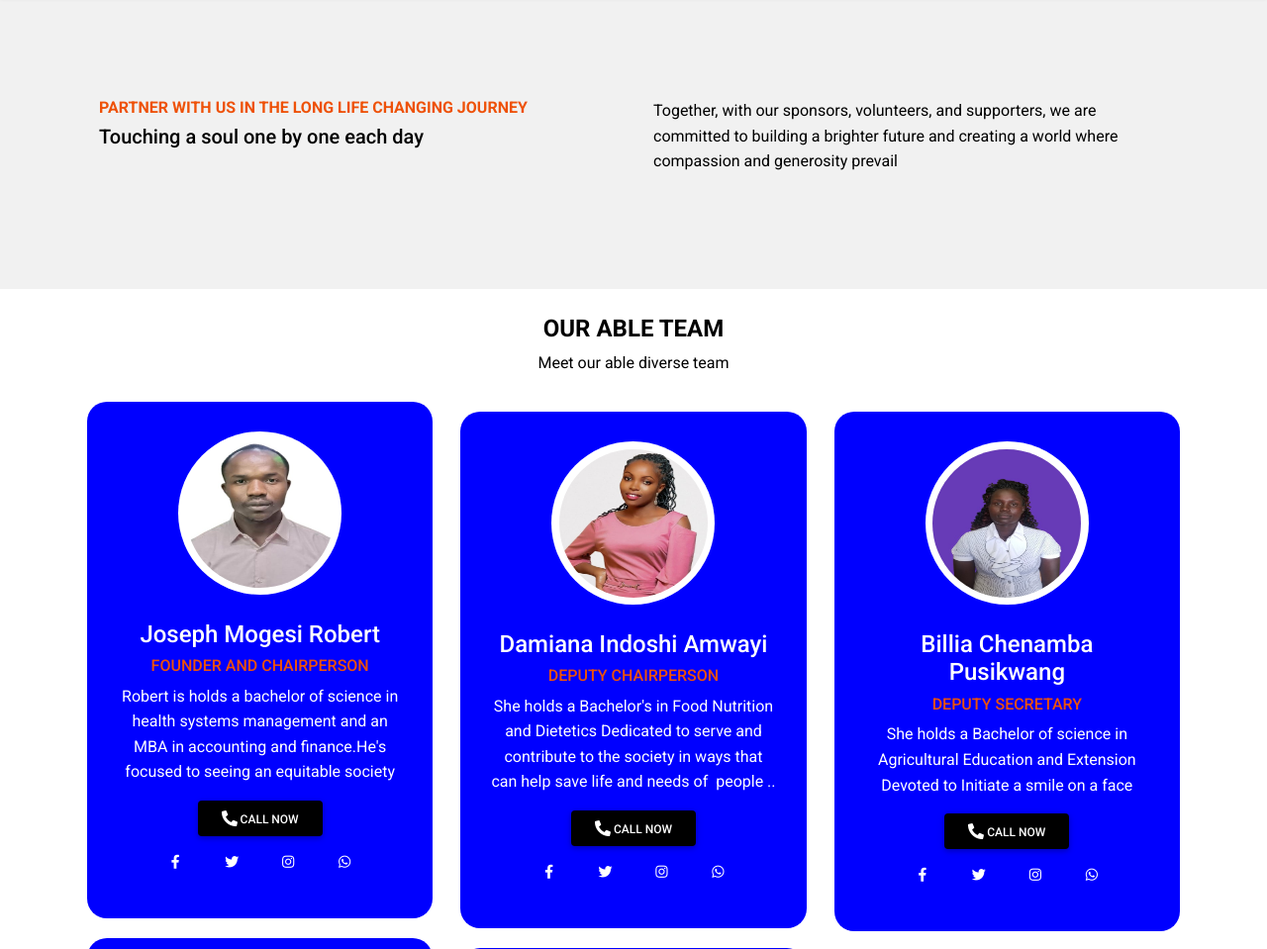
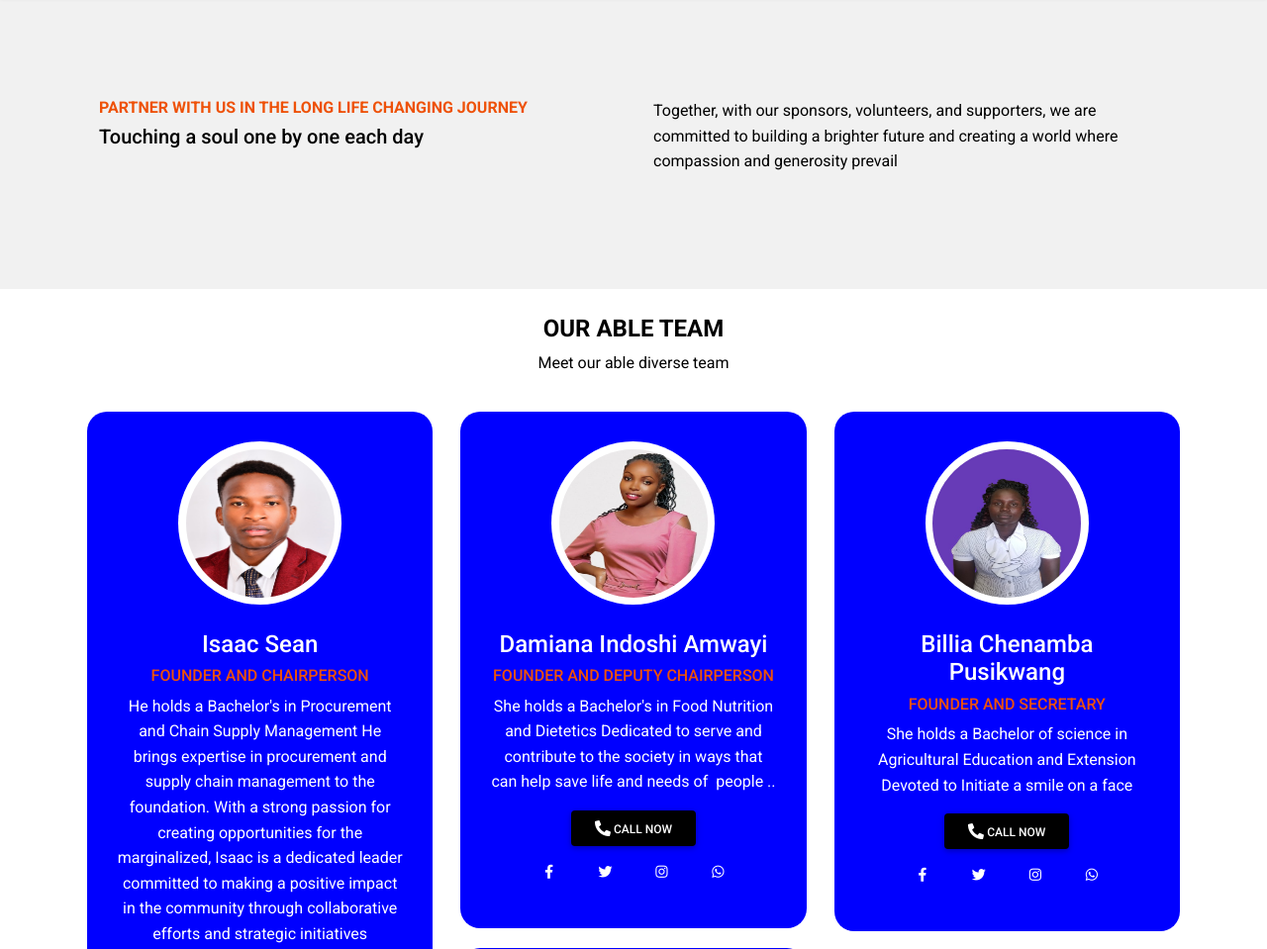
Before and after one commit to Pelusharaz/Beacon-of-Compassion, a PHP site: page /partner.php in a window 1280 px wide; the page is wider, and only the part inside the window is pictured. Shown: the part 717-1676 px from the top of that part at 99% size. Run offline with PHP 8.4, Linux system fonts and the light colour scheme.

Commit message:
29th June 24

```diff
--- a/Site/partner.php
+++ b/Site/partner.php
@@ -231,7 +231,32 @@ if (isset($_POST['partnermsg'])) {
       <div class="row">
         <div class="column">
 
-          <div class="blog" style="margin:10px 10px 0px 10px;padding:30px;text-align:center;center;border-radius:20px;background-color:blue;color:white;">
+         <div class="blog" style="margin:20px 10px 0px 10px;padding:30px;text-align:center;center;border-radius:20px;background-color:blue;color:white;">
+          <div class="profile"style="border-radius:50%;width: 165px; height: 165px;background-color:white;margin-left:auto;margin-right:auto;display:block;"><img src="img/staff/Sean-Isaac.jpg" alt="profile" style="border-radius:50%;width: 150px; height: 150px;"></div>
+           <br>
+           <div class="Blog-title"><h4>Isaac Sean</h4></div>
+           <div class="Blog-title"><h6 style="color:rgb(238, 81, 8);">FOUNDER AND CHAIRPERSON</h6></div>
+           <div class="info"style="margin-left:0px;width:100%;">
+             <p>
+                He holds a Bachelor's in Procurement and Chain Supply Management
+                He brings expertise in procurement and supply chain management to the foundation.
+                With a strong passion for creating opportunities for the marginalized, Isaac is a dedicated
+                leader committed to making a positive impact in the community through collaborative efforts
+                and strategic initiatives
+             </p>
+             <a class="btn blogbtn" role="button" href="tel: 0719411322"><i class="fa fa-phone fa-flip-horizontal fa-lg" ></i> Call Now</a>
+           </div>
+             <!-- Facebook -->
+             <a class="btn btn-link btn-floating btn-lg m-1" href="https://www.facebook.com/profile.php?id=100064267020188" target="_blank" role="button" data-mdb-ripple-color="dark" style="color:white;"><i class="fab fa-facebook-f"></i></a>
+             <!-- Twitter -->
+             <a class="btn btn-link btn-floating btn-lg m-1" href="https://twitter.com/GoldenchanceLtd" target="_blank" role="button" data-mdb-ripple-color="dark" style="color:white;"><i class="fab fa-twitter"></i></a>
+             <!-- Instagram -->
+             <a class="btn btn-link btn-floating btn-lg m-1" href="https://www.instagram.com/goldenchancerealestatelimited/" target="_blank" role="button" data-mdb-ripple-color="dark" style="color:white;"><i class="fab fa-instagram"></i></a>
+             <!-- whatsapp -->
+             <a class="btn btn-link btn-floating btn-lg m-1" href="https://wa.me/+254796526231" target="_blank" role="button" data-mdb-ripple-color="dark" style="color:white;"><i class="fab fa-whatsapp"></i></a>
+            </div>
+
+          <!-- <div class="blog" style="margin:10px 10px 0px 10px;padding:30px;text-align:center;center;border-radius:20px;background-color:blue;color:white;">
           <div class="profile"style="border-radius:50%;width: 165px; height: 165px;background-color:white;margin-left:auto;margin-right:auto;display:block;"><img src="img/staff/Robert-mogesi.jpg" alt="profile" style="border-radius:50%;width: 150px; height: 150px;"></div>
            <br>
            <div class="Blog-title"><h4>Joseph Mogesi Robert</h4></div>
@@ -243,6 +268,34 @@ if (isset($_POST['partnermsg'])) {
              </p>
              <a class="btn blogbtn" role="button" href="tel: 0719411322"><i class="fa fa-phone fa-flip-horizontal fa-lg" ></i> Call Now</a>
            </div>
+
+             <a class="btn btn-link btn-floating btn-lg m-1" href="https://www.facebook.com/profile.php?id=100064267020188" target="_blank" role="button" data-mdb-ripple-color="dark" style="color:white;"><i class="fab fa-facebook-f"></i></a>
+
+             <a class="btn btn-link btn-floating btn-lg m-1" href="https://twitter.com/GoldenchanceLtd" target="_blank" role="button" data-mdb-ripple-color="dark" style="color:white;"><i class="fab fa-twitter"></i></a>
+
+             <a class="btn btn-link btn-floating btn-lg m-1" href="https://www.instagram.com/goldenchancerealestatelimited/" target="_blank" role="button" data-mdb-ripple-color="dark" style="color:white;"><i class="fab fa-instagram"></i></a>
+
+             <a class="btn btn-link btn-floating btn-lg m-1" href="https://wa.me/+254796526231" target="_blank" role="button" data-mdb-ripple-color="dark" style="color:white;"><i class="fab fa-whatsapp"></i></a>
+          </div> -->
+
+
+
+        </div>
+        <div class="column">
+
+         <div class="blog" style="margin:20px 10px 0px 10px;padding:30px;text-align:center;center;border-radius:20px;background-color:blue;color:white;">
+          <div class="profile"style="border-radius:50%;width: 165px; height: 165px;background-color:white;margin-left:auto;margin-right:auto;display:block;"><img src="img/staff/Damiana-indoshi.jpg" alt="profile" style="border-radius:50%;width: 150px; height: 150px;"></div>
+           <br>
+           <div class="Blog-title"><h4>Damiana Indoshi Amwayi</h4></div>
+           <div class="Blog-title"><h6 style="color:rgb(238, 81, 8);">FOUNDER AND DEPUTY CHAIRPERSON</h6></div>
+           <div class="info"style="margin-left:0px;width:100%;">
+             <p>
+               She holds a Bachelor's in Food Nutrition and Dietetics
+               Dedicated to serve and contribute to the society in ways that can help save life and
+               needs of  people ..
+             </p>
+             <a class="btn blogbtn" role="button" href="tel: 0719411322"><i class="fa fa-phone fa-flip-horizontal fa-lg" ></i> Call Now</a>
+           </div>
              <!-- Facebook -->
              <a class="btn btn-link btn-floating btn-lg m-1" href="https://www.facebook.com/profile.php?id=100064267020188" target="_blank" role="button" data-mdb-ripple-color="dark" style="color:white;"><i class="fab fa-facebook-f"></i></a>
              <!-- Twitter -->
@@ -251,10 +304,10 @@ if (isset($_POST['partnermsg'])) {
              <a class="btn btn-link btn-floating btn-lg m-1" href="https://www.instagram.com/goldenchancerealestatelimited/" target="_blank" role="button" data-mdb-ripple-color="dark" style="color:white;"><i class="fab fa-instagram"></i></a>
              <!-- whatsapp -->
              <a class="btn btn-link btn-floating btn-lg m-1" href="https://wa.me/+254796526231" target="_blank" role="button" data-mdb-ripple-color="dark" style="color:white;"><i class="fab fa-whatsapp"></i></a>
-          </div>
+            </div>
 
           <div class="blog" style="margin:20px 10px 0px 10px;padding:30px;text-align:center;center;border-radius:20px;background-color:blue;color:white;">
-          <div class="profile"style="border-radius:50%;width: 165px; height: 165px;background-color:white;margin-left:auto;margin-right:auto;display:block;"><img src="img/staff/Steve-odongo.jpg" alt="profile" style="border-radius:50%;width: 150px; height: 150px;"></div>
+          <div class="profile"style="border-radius:50%;width: 165px; height: 165px;background-color:white;margin-left:auto;margin-right:auto;display:block;"><img src="img/staff/Steve-odongo-editted.jpg" alt="profile" style="border-radius:50%;width: 150px; height: 150px;"></div>
            <br>
            <div class="Blog-title"><h4>Steve Odongo</h4></div>
            <div class="Blog-title"><h6 style="color:rgb(238, 81, 8);">FOUNDER AND FINANCE DIRECTOR</h6></div>
@@ -277,56 +330,7 @@ if (isset($_POST['partnermsg'])) {
              <a class="btn btn-link btn-floating btn-lg m-1" href="https://wa.me/+254796526231" target="_blank" role="button" data-mdb-ripple-color="dark" style="color:white;"><i class="fab fa-whatsapp"></i></a>
             </div>
 
-        </div>
-        <div class="column">
 
-         <div class="blog" style="margin:20px 10px 0px 10px;padding:30px;text-align:center;center;border-radius:20px;background-color:blue;color:white;">
-          <div class="profile"style="border-radius:50%;width: 165px; height: 165px;background-color:white;margin-left:auto;margin-right:auto;display:block;"><img src="img/staff/Damiana-indoshi.jpg" alt="profile" style="border-radius:50%;width: 150px; height: 150px;"></div>
-           <br>
-           <div class="Blog-title"><h4>Damiana Indoshi Amwayi</h4></div>
-           <div class="Blog-title"><h6 style="color:rgb(238, 81, 8);">DEPUTY CHAIRPERSON</h6></div>
-           <div class="info"style="margin-left:0px;width:100%;">
-             <p>
-               She holds a Bachelor's in Food Nutrition and Dietetics
-               Dedicated to serve and contribute to the society in ways that can help save life and
-               needs of  people ..
-             </p>
-             <a class="btn blogbtn" role="button" href="tel: 0719411322"><i class="fa fa-phone fa-flip-horizontal fa-lg" ></i> Call Now</a>
-           </div>
-             <!-- Facebook -->
-             <a class="btn btn-link btn-floating btn-lg m-1" href="https://www.facebook.com/profile.php?id=100064267020188" target="_blank" role="button" data-mdb-ripple-color="dark" style="color:white;"><i class="fab fa-facebook-f"></i></a>
-             <!-- Twitter -->
-             <a class="btn btn-link btn-floating btn-lg m-1" href="https://twitter.com/GoldenchanceLtd" target="_blank" role="button" data-mdb-ripple-color="dark" style="color:white;"><i class="fab fa-twitter"></i></a>
-             <!-- Instagram -->
-             <a class="btn btn-link btn-floating btn-lg m-1" href="https://www.instagram.com/goldenchancerealestatelimited/" target="_blank" role="button" data-mdb-ripple-color="dark" style="color:white;"><i class="fab fa-instagram"></i></a>
-             <!-- whatsapp -->
-             <a class="btn btn-link btn-floating btn-lg m-1" href="https://wa.me/+254796526231" target="_blank" role="button" data-mdb-ripple-color="dark" style="color:white;"><i class="fab fa-whatsapp"></i></a>
-            </div>
-
-         <div class="blog" style="margin:20px 10px 0px 10px;padding:30px;text-align:center;center;border-radius:20px;background-color:blue;color:white;">
-          <div class="profile"style="border-radius:50%;width: 165px; height: 165px;background-color:white;margin-left:auto;margin-right:auto;display:block;"><img src="img/staff/Sean-Isaac.jpg" alt="profile" style="border-radius:50%;width: 150px; height: 150px;"></div>
-           <br>
-           <div class="Blog-title"><h4>Isaac Sean</h4></div>
-           <div class="Blog-title"><h6 style="color:rgb(238, 81, 8);">FOUNDER AND SECRETARY GENERAL</h6></div>
-           <div class="info"style="margin-left:0px;width:100%;">
-             <p>
-                He holds a Bachelor's in Procurement and Chain Supply Management
-                He brings expertise in procurement and supply chain management to the foundation.
-                With a strong passion for creating opportunities for the marginalized, Isaac is a dedicated
-                leader committed to making a positive impact in the community through collaborative efforts
-                and strategic initiatives
-             </p>
-             <a class="btn blogbtn" role="button" href="tel: 0719411322"><i class="fa fa-phone fa-flip-horizontal fa-lg" ></i> Call Now</a>
-           </div>
-             <!-- Facebook -->
-             <a class="btn btn-link btn-floating btn-lg m-1" href="https://www.facebook.com/profile.php?id=100064267020188" target="_blank" role="button" data-mdb-ripple-color="dark" style="color:white;"><i class="fab fa-facebook-f"></i></a>
-             <!-- Twitter -->
-             <a class="btn btn-link btn-floating btn-lg m-1" href="https://twitter.com/GoldenchanceLtd" target="_blank" role="button" data-mdb-ripple-color="dark" style="color:white;"><i class="fab fa-twitter"></i></a>
-             <!-- Instagram -->
-             <a class="btn btn-link btn-floating btn-lg m-1" href="https://www.instagram.com/goldenchancerealestatelimited/" target="_blank" role="button" data-mdb-ripple-color="dark" style="color:white;"><i class="fab fa-instagram"></i></a>
-             <!-- whatsapp -->
-             <a class="btn btn-link btn-floating btn-lg m-1" href="https://wa.me/+254796526231" target="_blank" role="button" data-mdb-ripple-color="dark" style="color:white;"><i class="fab fa-whatsapp"></i></a>
-            </div>
 
         </div>
 
@@ -336,7 +340,7 @@ if (isset($_POST['partnermsg'])) {
           <div class="profile"style="border-radius:50%;width: 165px; height: 165px;background-color:white;margin-left:auto;margin-right:auto;display:block;"><img src="img/staff/Billia Chenamba.jpg" alt="profile" style="border-radius:50%;width: 150px; height: 150px;"></div>
            <br>
            <div class="Blog-title"><h4> Billia Chenamba Pusikwang</h4></div>
-           <div class="Blog-title"><h6 style="color:rgb(238, 81, 8);">DEPUTY SECRETARY</h6></div>
+           <div class="Blog-title"><h6 style="color:rgb(238, 81, 8);">FOUNDER AND SECRETARY</h6></div>
            <div class="info"style="margin-left:0px;width:100%;">
              <p>
                She holds a Bachelor of science in Agricultural Education and Extension
--- a/Site/php/Admin/blogs.php
+++ b/Site/php/Admin/blogs.php
@@ -1,5 +1,5 @@
 <?php session_start();
-if($_SESSION['role']!=='super admin' && $_SESSION['role']!=='Advert Manager' && $_SESSION['role']!=='Maintainance'){
+if($_SESSION['role']!=='super admin' && $_SESSION['role']!=='Content Manager' && $_SESSION['role']!=='Maintainance'){
   echo "<script>alert('Access Denied !')</script>
   <script>window.location = '../includes/logout.php'</script>";
 }
--- a/Site/php/Admin/stories.php
+++ b/Site/php/Admin/stories.php
@@ -1,5 +1,5 @@
 <?php session_start();
-if($_SESSION['role']!=='super admin' && $_SESSION['role']!=='Customer Care' && $_SESSION['role']!=='Maintainance'){
+if($_SESSION['role']!=='super admin' && $_SESSION['role']!=='Content Manager' && $_SESSION['role']!=='Maintainance'){
   echo "<script>alert('Access Denied !')</script>
   <script>window.location = '../includes/logout.php'</script>";
 }
```
Also changed, not shown: Site/img/staff/Steve-odongo-editted.jpg (added), Site/php/Admin/stories/top-kids3.jpg (added), Site/php/Admin/stories/volunteer.jpg (added), Site/php/Admin/stories/what-we-do.jpg (added).
